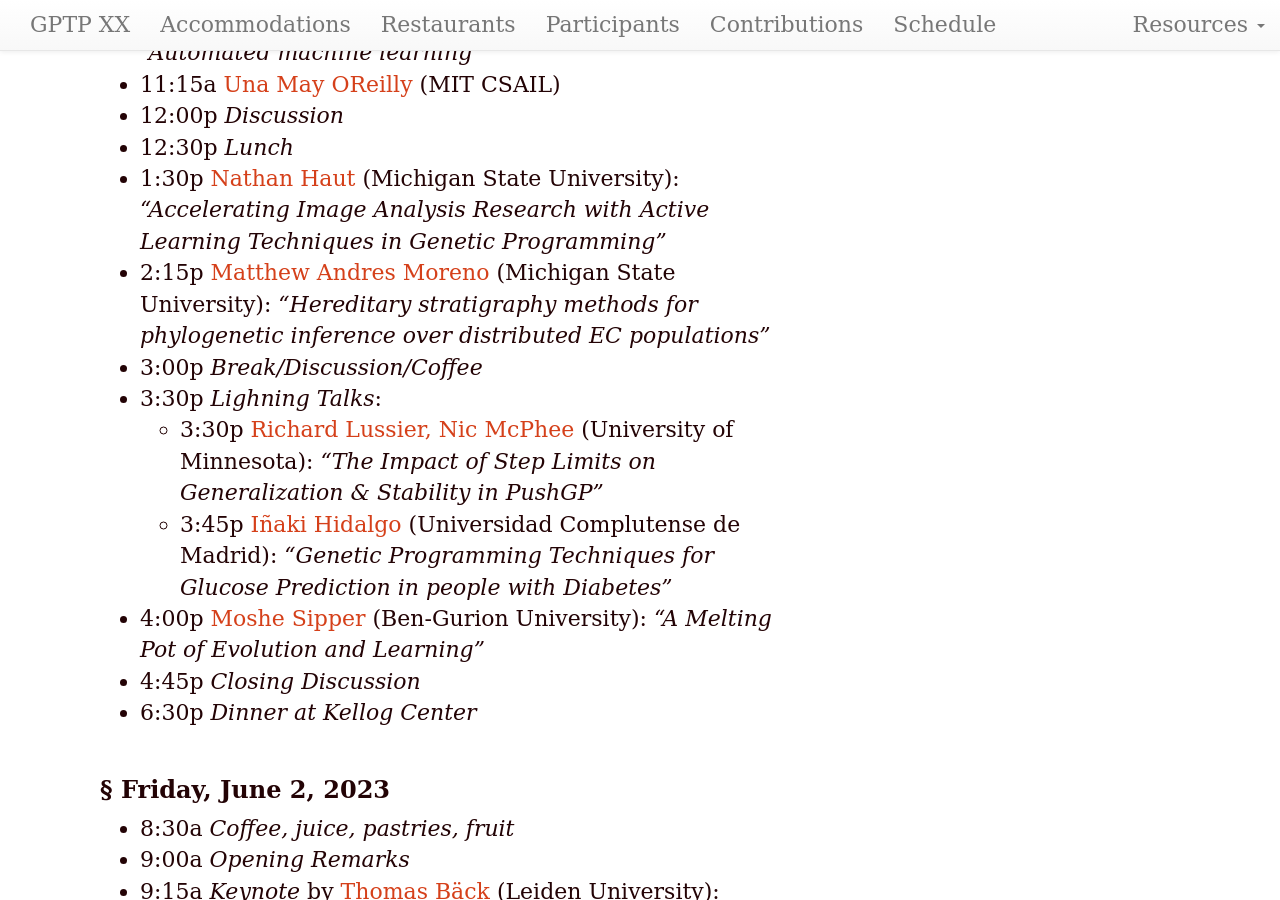
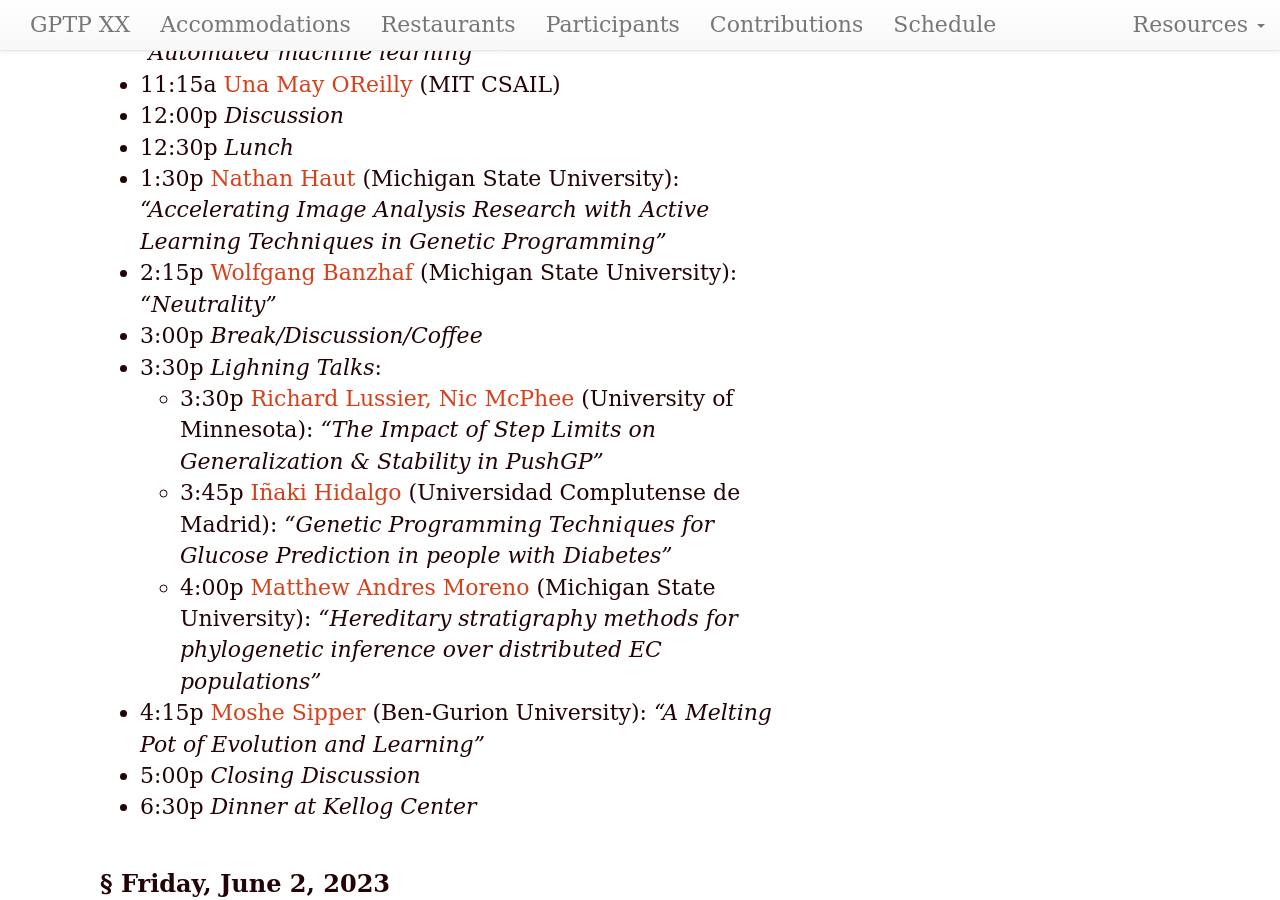
Before and after one commit to GPTP-workshop/gptp-workshop.github.io, a Jekyll site: the page built from schedule.md, in a window 1280 px wide and 900 px high, scrolled down 800 px. Built offline with Jekyll 4.4.1, drawn with Linux system fonts in a browser that asks for light colours; our own code applies the rules of GitHub Pages for plain Markdown files.

Commit message:
Update schedule.md

```diff
--- a/schedule.md
+++ b/schedule.md
@@ -23,13 +23,14 @@ GPTP-2023 will be held at Michigan State University, in [Kellogg Hotel & Convent
 - 12:00p _Discussion_
 - 12:30p _Lunch_
 - 1:30p [Nathan Haut](https://www.cse.msu.edu/~hautn/) (Michigan State University): _"Accelerating Image Analysis Research with Active Learning Techniques in Genetic Programming"_
-- 2:15p [Matthew Andres Moreno](https://directory.natsci.msu.edu/Directory/Profiles/Person/103198) (Michigan State University):  _"Hereditary stratigraphy methods for phylogenetic inference over distributed EC populations"_
+- 2:15p [Wolfgang Banzhaf](https://www.cse.msu.edu/~banzhafw/) (Michigan State University):  _"Neutrality"_
 - 3:00p _Break/Discussion/Coffee_
 - 3:30p _Lighning Talks_:
   - 3:30p [Richard Lussier, Nic McPhee](https://academics.morris.umn.edu/nic-mcphee) (University of Minnesota): _"The Impact of Step Limits on Generalization & Stability in PushGP"_
   - 3:45p [Iñaki Hidalgo](https://www.ucm.es/directorio?id=9382) (Universidad Complutense de Madrid): _"Genetic Programming Techniques for Glucose Prediction in people with Diabetes"_
-- 4:00p [Moshe Sipper](https://www.moshesipper.com/) (Ben-Gurion University): _"A Melting Pot of Evolution and Learning"_
-- 4:45p _Closing Discussion_
+  - 4:00p [Matthew Andres Moreno](https://directory.natsci.msu.edu/Directory/Profiles/Person/103198) (Michigan State University):  _"Hereditary stratigraphy methods for phylogenetic inference over distributed EC populations"_
+- 4:15p [Moshe Sipper](https://www.moshesipper.com/) (Ben-Gurion University): _"A Melting Pot of Evolution and Learning"_
+- 5:00p _Closing Discussion_
 - 6:30p _Dinner at Kellog Center_
 
 
```
